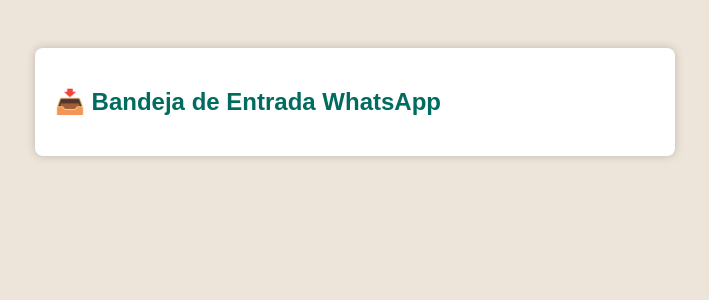
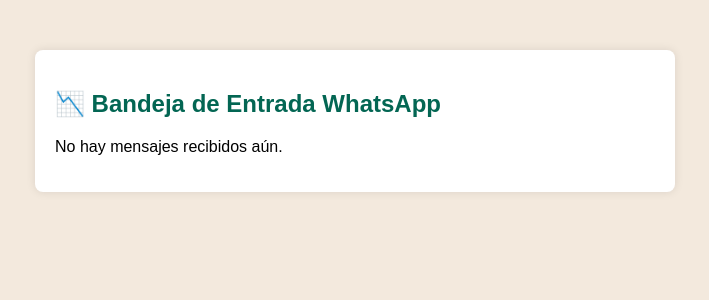
Before and after one commit to Foreman232/webhook360, a Flask app: page / in a window 1280 px wide. Shown: the top 300 px of the page, without its empty margins (285-994 px from the left). Run offline with Flask 3, Linux system fonts and the light colour scheme.

Commit message:
Update inbox.html

```diff
--- a/templates/inbox.html
+++ b/templates/inbox.html
@@ -5,37 +5,43 @@
     <title>Bandeja de Entrada WhatsApp</title>
     <style>
         body {
-            font-family: Arial, sans-serif;
-            background-color: #eee5da;
-            display: flex;
-            justify-content: center;
-            padding-top: 40px;
+            font-family: Arial;
+            background-color: #f3e9dd;
+            margin: 0;
+            padding: 0;
         }
         .container {
-            background-color: #fff;
+            max-width: 600px;
+            margin: 50px auto;
+            background: #fff;
             padding: 20px;
             border-radius: 8px;
-            width: 600px;
-            box-shadow: 0 0 10px rgba(0,0,0,0.2);
-        }
-        .message {
-            padding: 10px;
-            border-bottom: 1px solid #ccc;
-        }
-        .message:last-child {
-            border-bottom: none;
+            box-shadow: 0 0 10px rgba(0,0,0,0.1);
         }
         h2 {
-            color: #006c5f;
+            color: #036653;
+        }
+        .mensaje {
+            border-bottom: 1px solid #ccc;
+            padding: 10px 0;
+        }
+        .mensaje:last-child {
+            border-bottom: none;
         }
     </style>
 </head>
 <body>
     <div class="container">
-        <h2>📥 Bandeja de Entrada WhatsApp</h2>
-        {% for msg in mensajes %}
-            <div class="message">{{ msg }}</div>
-        {% endfor %}
+        <h2>📉 Bandeja de Entrada WhatsApp</h2>
+        {% if mensajes %}
+            {% for m in mensajes %}
+                <div class="mensaje">
+                    <strong>{{ m.from }}</strong>: {{ m.text }}
+                </div>
+            {% endfor %}
+        {% else %}
+            <p>No hay mensajes recibidos aún.</p>
+        {% endif %}
     </div>
 </body>
 </html>
```
